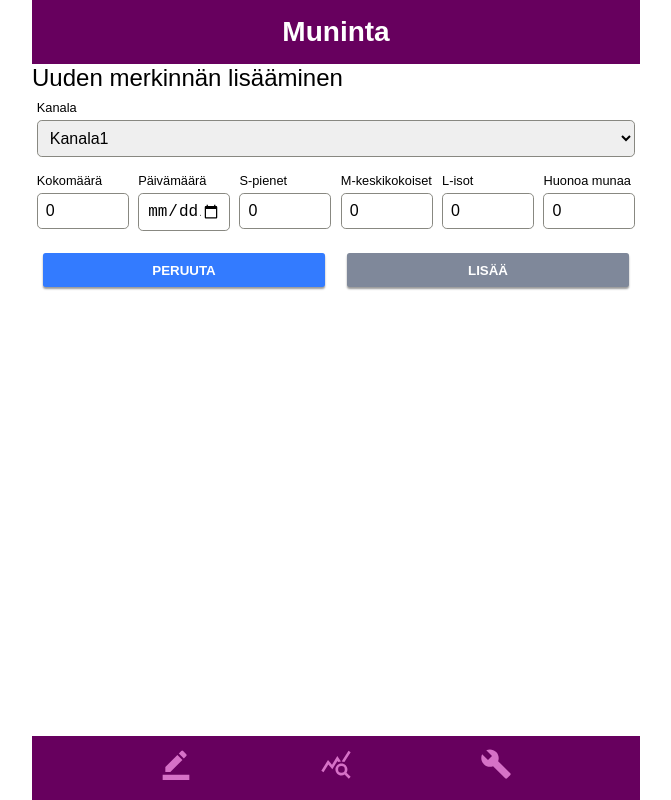
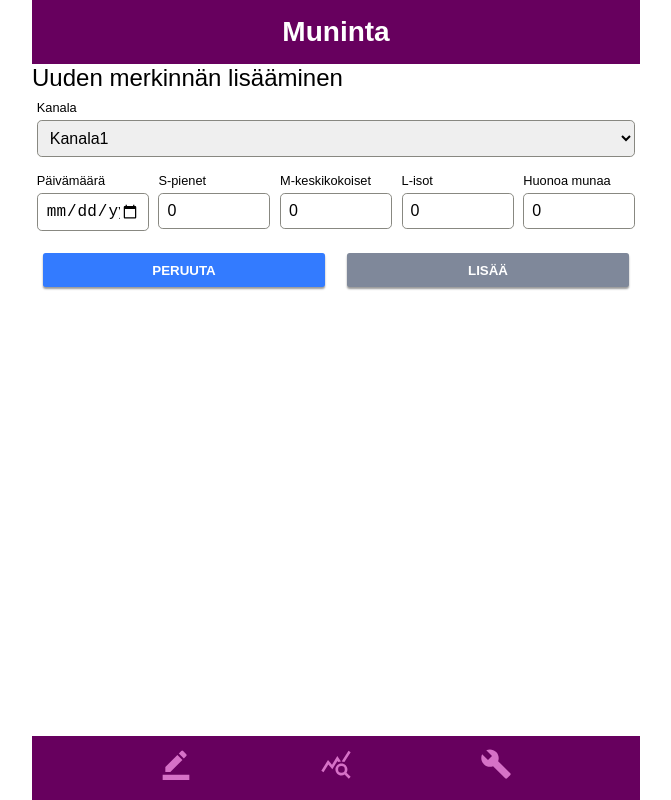
Before and after one commit to TMelnyk2021/Muninta, a React (Vite) app: page /add in a window 1280 px wide. Shown: the whole page, without its empty margins (304-975 px from the left). Built offline with nearby package versions, Linux system fonts and the light colour scheme.

Commit message:
lisää useFormin lomakekäsittelijäksi muutosten kanssa

```diff
--- a/src/components/ItemForm/ItemForm.jsx
+++ b/src/components/ItemForm/ItemForm.jsx
@@ -3,6 +3,11 @@ import Button from '../../shared/buttons'
 import useForm from '../../shared/useform/useform'
 
 import styles from './ItemForm.module.scss'
+
+
+
+ // <input type='number' name='total_amount' step='1' onChange={handleChange} value={values.total_amount} />
+
 
 function ItemForm(props) {
 
@@ -11,15 +16,16 @@ function ItemForm(props) {
     alert("SUBMIT")
   }
 
+
   const initialState = {
     type: "",
-    total_amount: 0,
-    collect_dat: "",
+    collect_date: "",
     s_amount: 0,
     m_amount: 0,
     l_amount: 0,
     bad_amount: 0,
   }
+
 
 
   const {values, handleChange, handleSubmit } = useForm(submit, initialState, false)
@@ -54,12 +60,6 @@ function ItemForm(props) {
 
 
             <div>
-              <label htmlFor='total_amount'>Kokomäärä</label>
-              <input type='number' name='total_amount' step='1' onChange={handleChange} value={values.total_amount} />
-
-            </div>
-
-            <div>
               <label htmlFor='collect_date'>Päivämäärä</label>
               <input type='date' name='collect_date' onChange={handleChange} value={values.collect_date} />
 
@@ -86,6 +86,7 @@ function ItemForm(props) {
 
             </div>
 
+
           </div>
 
           <div className={styles.itemform_row}>
```
